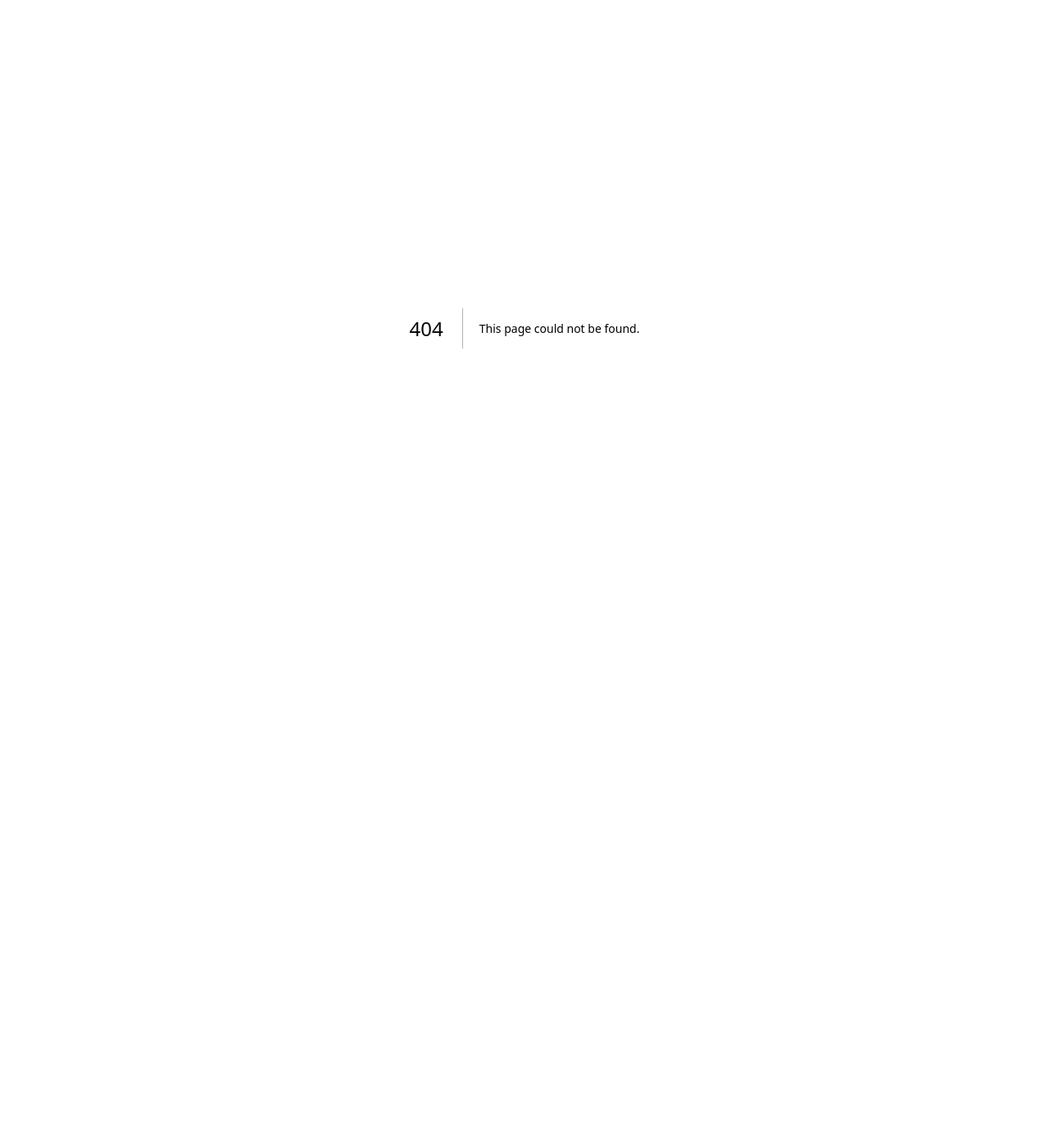
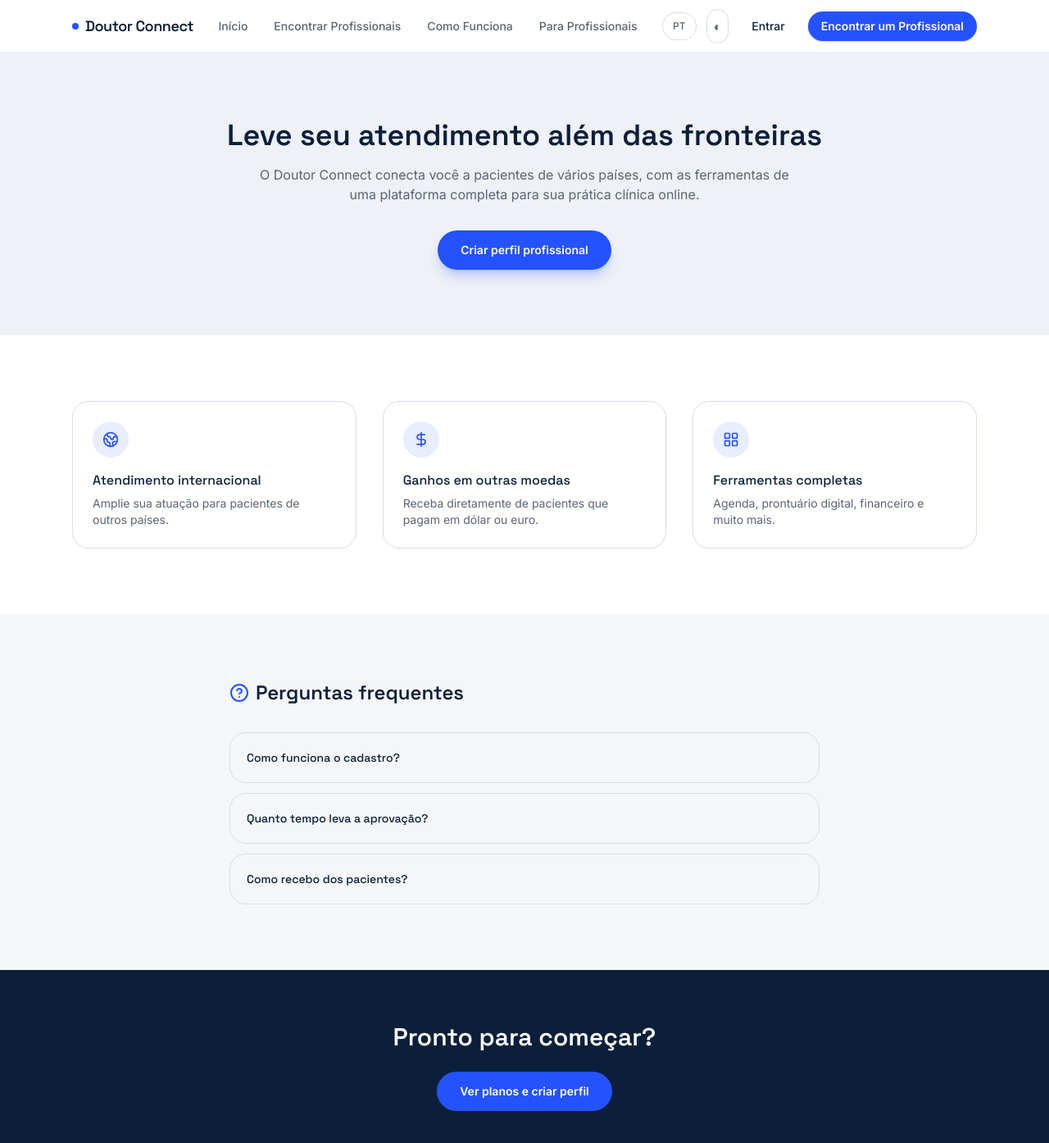
Before and after one commit to doutorconnect/doutor-connect, a Next.js app: page /para-profissionais in a window 1280 px wide. Before the commit this address had no page. Shown: the top 1394 px of the page at 82% size. Before the commit the page ends 800 px from the top, so only its background shows below. Built offline with nearby package versions, Linux system fonts and the light colour scheme.

Commit message:
Create page.tsx

```diff
--- /dev/null
+++ b/app/para-profissionais/page.tsx
@@ -0,0 +1,84 @@
+import Link from 'next/link';
+import { Globe2, DollarSign, LayoutGrid, HelpCircle } from 'lucide-react';
+import { SiteHeader } from '@/components/site-header';
+
+const benefits = [
+  { icon: Globe2, title: 'Atendimento internacional', desc: 'Amplie sua atuação para pacientes de outros países.' },
+  { icon: DollarSign, title: 'Ganhos em outras moedas', desc: 'Receba diretamente de pacientes que pagam em dólar ou euro.' },
+  { icon: LayoutGrid, title: 'Ferramentas completas', desc: 'Agenda, prontuário digital, financeiro e muito mais.' }
+];
+
+const faqs = [
+  { q: 'Como funciona o cadastro?', a: 'Você cria sua conta, escolhe um plano, e depois completa seu perfil profissional para análise.' },
+  { q: 'Quanto tempo leva a aprovação?', a: 'Nossa equipe analisa o registro profissional e aprova perfis completos rapidamente.' },
+  { q: 'Como recebo dos pacientes?', a: 'O pagamento é combinado diretamente entre você e o paciente.' }
+];
+
+export default function ParaProfissionaisPage() {
+  return (
+    <>
+      <SiteHeader />
+      <main>
+        <section className="bg-navy-50 py-20 dark:bg-surface-dark">
+          <div className="mx-auto max-w-4xl px-6 text-center">
+            <h1 className="font-display text-3xl font-semibold text-navy dark:text-white md:text-4xl">
+              Leve seu atendimento além das fronteiras
+            </h1>
+            <p className="mx-auto mt-4 max-w-2xl text-ink-soft">
+              O Doutor Connect conecta você a pacientes de vários países, com as ferramentas de
+              uma plataforma completa para sua prática clínica online.
+            </p>
+            <Link
+              href="/planos"
+              className="mt-8 inline-block rounded-full bg-royal px-7 py-3.5 text-sm font-semibold text-white shadow-lg shadow-royal/25 hover:bg-royal-700"
+            >
+              Criar perfil profissional
+            </Link>
+          </div>
+        </section>
+
+        <section className="mx-auto max-w-6xl px-6 py-20">
+          <div className="grid gap-8 sm:grid-cols-3">
+            {benefits.map((b) => (
+              <div key={b.title} className="rounded-xl2 border border-navy-100 p-6 dark:border-white/10">
+                <div className="flex h-11 w-11 items-center justify-center rounded-full bg-royal/10">
+                  <b.icon className="h-5 w-5 text-royal" />
+                </div>
+                <h3 className="mt-4 font-display text-base font-medium text-navy dark:text-white">{b.title}</h3>
+                <p className="mt-1.5 text-sm text-ink-soft">{b.desc}</p>
+              </div>
+            ))}
+          </div>
+        </section>
+
+        <section className="bg-surface-light py-20 dark:bg-white/5">
+          <div className="mx-auto max-w-3xl px-6">
+            <h2 className="flex items-center gap-2 font-display text-2xl font-semibold text-navy dark:text-white">
+              <HelpCircle className="h-6 w-6 text-royal" /> Perguntas frequentes
+            </h2>
+            <div className="mt-8 space-y-3">
+              {faqs.map((f) => (
+                <details key={f.q} className="group rounded-xl2 border border-navy-100 p-5 dark:border-white/10">
+                  <summary className="cursor-pointer font-display text-sm font-medium text-navy marker:content-none dark:text-white">
+                    {f.q}
+                  </summary>
+                  <p className="mt-2 text-sm text-ink-soft">{f.a}</p>
+                </details>
+              ))}
+            </div>
+          </div>
+        </section>
+
+        <section className="bg-navy-900 py-16 text-center">
+          <h2 className="font-display text-2xl font-semibold text-white md:text-3xl">Pronto para começar?</h2>
+          <Link
+            href="/planos"
+            className="mt-6 inline-block rounded-full bg-royal px-7 py-3.5 text-sm font-semibold text-white hover:bg-royal-700"
+          >
+            Ver planos e criar perfil
+          </Link>
+        </section>
+      </main>
+    </>
+  );
+}
```
